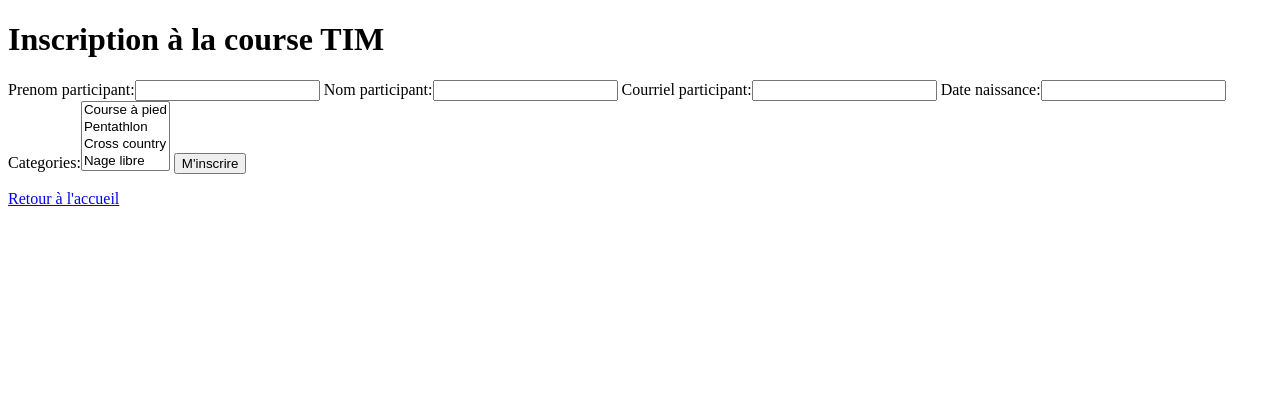
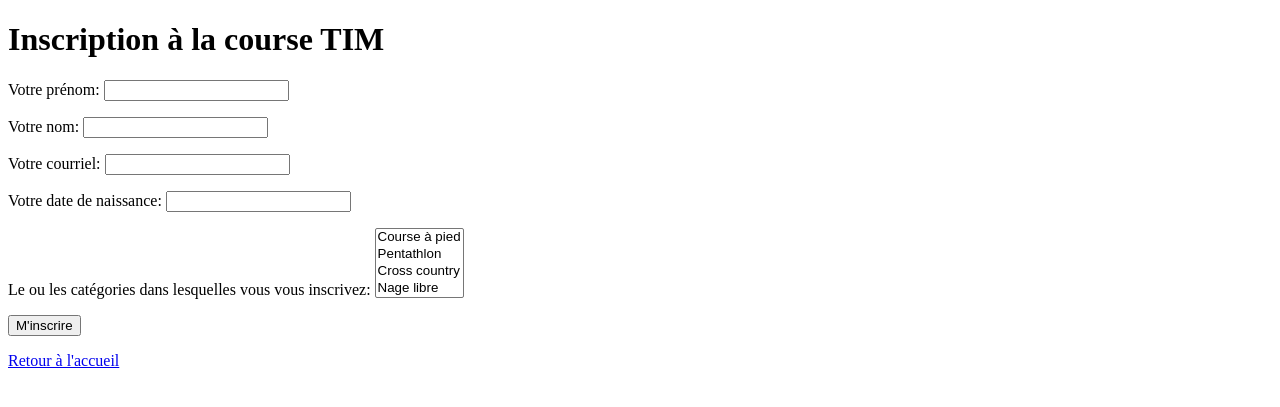
Before and after one commit to MarieNoelleGrant/courseTIM, a Django app: page /particpants/inscription in a window 1280 px wide. Shown: the top 407 px of the page. Run offline with Django 3.2, Linux system fonts and the light colour scheme; data comes from the database, SQL or seed files in the repository; both versions use the stored data as it was after the commit.

Commit message:
Petites modifications

```diff
--- a/particpants/forms.py
+++ b/particpants/forms.py
@@ -1,10 +1,13 @@
 # from django import forms
-from django.forms import ModelForm
+from django.core import validators
+from django.core.validators import RegexValidator
+from django import forms
 from .models import Participant, Categorie
 
 
-class InscriptionParticipantForm(ModelForm):
+class InscriptionParticipantForm(forms.ModelForm):
     class Meta:
+        prenom_participant = forms.CharField()
         model = Participant
         fields = [
             'prenom_participant',
@@ -13,6 +16,23 @@ class InscriptionParticipantForm(ModelForm):
             'date_naissance',
             'categories'
         ]
+        labels = {
+            'prenom_participant': 'Votre prénom',
+            'nom_participant': 'Votre nom',
+            'courriel_participant': 'Votre courriel',
+            'date_naissance': 'Votre date de naissance',
+            'categories': 'Le ou les catégories dans lesquelles vous vous inscrivez'
+        }
+        error_messages = {
+            'prenom_participant': {
+                'max_length': "Votre prénom dépasse le nombre de caractères permis.",
+            },
+        }
+
+    def clean_prenom_participant(self):
+        regex_noms = RegexValidator('^[A-zÀ-ÿ -\']$', "Votre prénom ne doit contenir que des lettres, des traits d'union, des apostrophes ou des espaces.")
+        prenom_participant = self.cleaned_data.get("prenom_participant")
+        regex_noms('prenom_participant')
 
 
 # class InscriptionForm(ModelForm):
@@ -23,3 +43,25 @@ class InscriptionParticipantForm(ModelForm):
 #             'participants'
 #         ]
 #         widgets = {}
+
+
+# class RegexValidator:
+#     regex = '',
+#     message = '',
+#     code = '',
+#     inverse_match = False,
+#     flags = 0,
+#
+#     def __init__(self, regex=None, message=None, code=None, inverse_match=None, flags=None):
+#         if regex is not None:
+#             self.regex = regex
+#         if message is not None:
+#             self.message = message
+#         if code is not None:
+#             self.code = code
+#         if inverse_match is not None:
+#             self.inverse_match = inverse_match
+#         if flags is not None:
+#             self.flags = flags
+#
+#     def __call__(self, value):
--- a/particpants/models.py
+++ b/particpants/models.py
@@ -1,4 +1,6 @@
 from django.db import models
+from django.core import validators
+from django.forms import RegexField
 
 
 class Categorie(models.Model):
@@ -16,8 +18,11 @@ class Participant(models.Model):
     prenom_participant = models.CharField(max_length=200)
     courriel_participant = models.EmailField(max_length=300)
     date_naissance = models.DateField()
-    actif = models.BooleanField('est présentement actif')
+    actif = models.BooleanField('est présentement actif', default=True)
     categories = models.ManyToManyField(Categorie)
+
+    #regex
+    # regex = RegexField
 
     def __str__(self):
         return self.prenom_participant + " " + self.nom_participant
--- /dev/null
+++ b/particpants/static/particpants/styles.css
@@ -0,0 +1,3 @@
+form {
+
+}
--- a/particpants/templates/particpants/inscription.html
+++ b/particpants/templates/particpants/inscription.html
@@ -6,15 +6,21 @@
           content="width=device-width, user-scalable=no, initial-scale=1.0, maximum-scale=1.0, minimum-scale=1.0">
     <meta http-equiv="X-UA-Compatible" content="ie=edge">
     <title>Formulaire d'inscription</title>
-{#    {% load static %}#}
-{#    <link rel="stylesheet" type="text/css" href="{% static 'polls/style.css' %}">#}
+    {% load static %}
+    <link rel="stylesheet" type="text/css" href="{% static 'particpants/styles.css' %}">
 </head>
 <body>
     <h1>Inscription à la course TIM</h1>
-    <form action="#" method="post">
-        {{ form }}
-        <button>M'inscrire</button>
-    </form>
+    {% if formValidate == False %}
+        <form action="#" method="post">
+            {% csrf_token %}
+            {# .as_p met les groupes label et input dans des balises p #}
+            {{ form.as_p }}
+            <button>M'inscrire</button>
+        </form>
+    {% else %}
+        <p>Vous êtes bien inscrit à la course TIM!</p>
+    {% endif %}
     <p><a href="{% url 'particpants:index' %}">Retour à l'accueil</a></p>
 </body>
 </html>
--- a/particpants/urls.py
+++ b/particpants/urls.py
@@ -9,5 +9,5 @@ urlpatterns = [
     path('listeparticipant', views.liste_participants, name='liste_participants'),
     path('listeparticipant/<int:participant_id>', views.detail_participant, name='detail_participant'),
     path('listecategories', views.liste_categories, name='liste_categories'),
-    path('inscription', views.inscription, name='inscription')
+    path('inscription', views.participant_create, name='inscription')
 ]
--- a/particpants/views.py
+++ b/particpants/views.py
@@ -37,18 +37,21 @@ def liste_categories(request):
     return render(request, 'particpants/listecategories.html', context)
 
 
-def inscription(request):
+def participant_create(request):
+    validation_ok = False
     # if this is a POST request we need to process the form data
     if request.method == 'POST':
         # create a form instance and populate it with data from the request:
         form = InscriptionParticipantForm(request.POST)
         # check whether it's valid:
         if form.is_valid():
-            return HttpResponseRedirect('/thanks/')
+            validation_ok = True
+            form.save()
     else:
         form = InscriptionParticipantForm
 
     context = {
-        'form': form
+        'form': form,
+        'formValidate': validation_ok
     }
     return render(request, 'particpants/inscription.html', context)
```
Also changed, not shown: db.sqlite3, particpants/migrations/0005_auto_20200311_2124.py (added).
